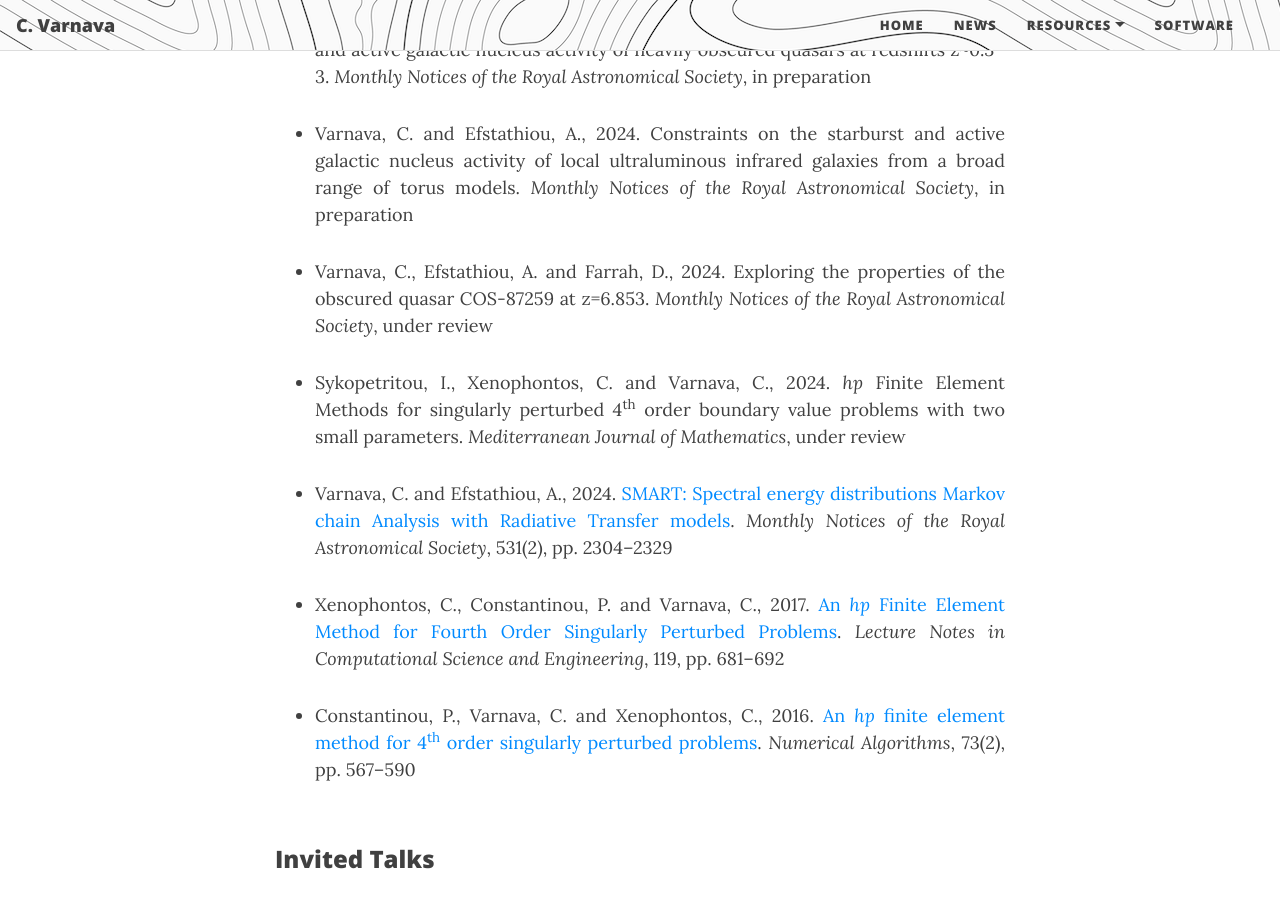
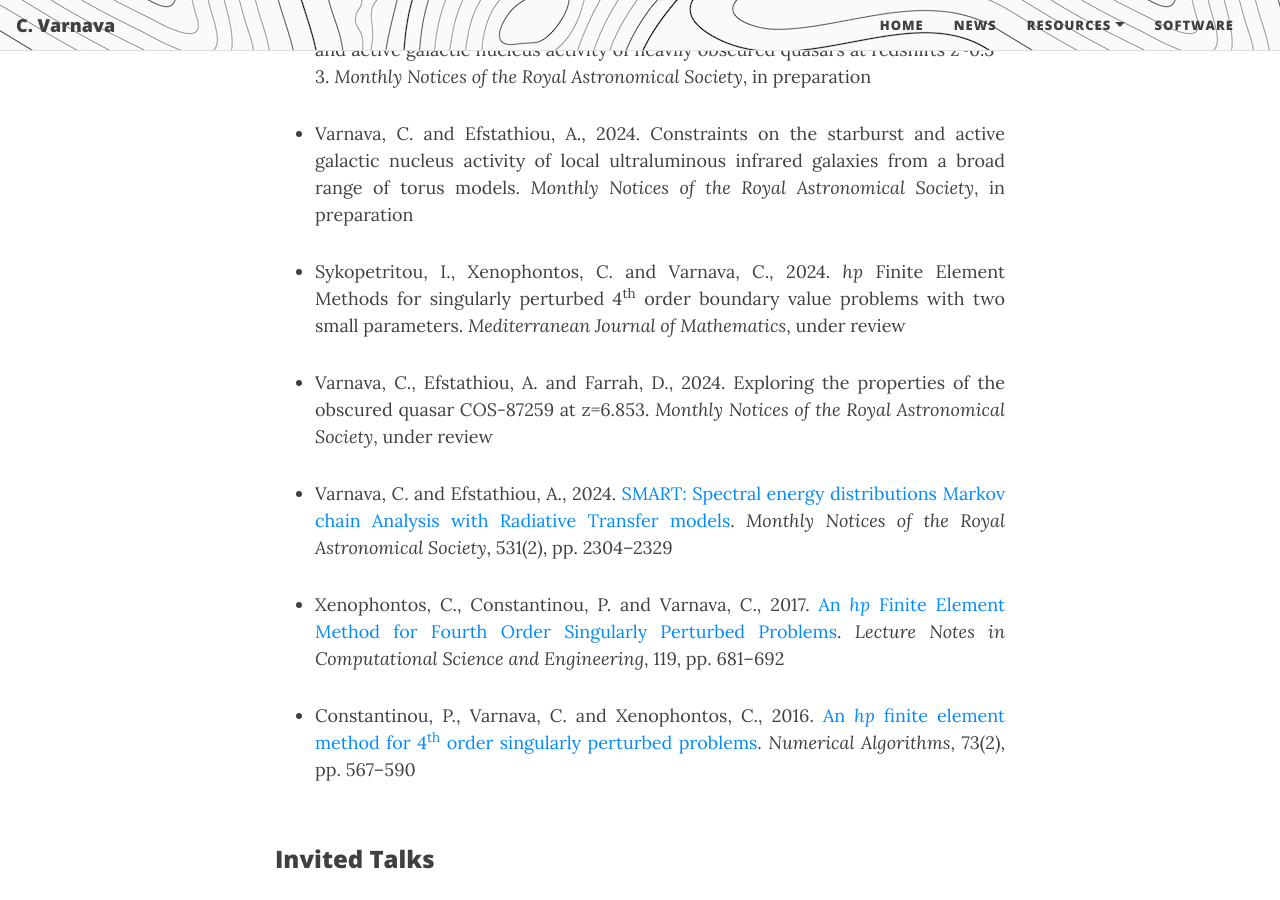
Before and after one commit to ch-var/ch-var.github.io, a Jekyll site: the page built from cv.html, in a window 1280 px wide and 900 px high, scrolled down 3100 px. Built offline with Jekyll 4.4.1, drawn with Linux system fonts in a browser that asks for light colours.

Commit message:
Update cv.html

```diff
--- a/cv.html
+++ b/cv.html
@@ -98,9 +98,9 @@ Founding member of Women in Mathematical Sciences in Cyprus (WMSC)
 <p>
 <li align='justify'>Varnava, C. and Efstathiou, A., 2024. Constraints on the starburst and active galactic nucleus activity of local ultraluminous infrared galaxies from a broad range of torus models. <i>Monthly Notices of the Royal Astronomical Society</i>, in preparation</li>
 <p>
+<li align='justify'>Sykopetritou, I., Xenophontos, C. and Varnava, C., 2024. <i>hp</i> Finite Element Methods for singularly perturbed 4<sup>th</sup> order boundary value problems with two small parameters. <i>Mediterranean Journal of Mathematics</i>, under review</li>
+<p>
 <li align='justify'>Varnava, C., Efstathiou, A. and Farrah, D., 2024. Exploring the properties of the obscured quasar COS-87259 at z=6.853. <i>Monthly Notices of the Royal Astronomical Society</i>, under review</li>
-<p>
-<li align='justify'>Sykopetritou, I., Xenophontos, C. and Varnava, C., 2024. <i>hp</i> Finite Element Methods for singularly perturbed 4<sup>th</sup> order boundary value problems with two small parameters. <i>Mediterranean Journal of Mathematics</i>, under review</li>
 <p>
 <li align='justify'>Varnava, C. and Efstathiou, A., 2024. <a href="https://doi.org/10.1093/mnras/stae1141">SMART: Spectral energy distributions Markov chain Analysis with Radiative Transfer models</a>. <i>Monthly Notices of the Royal Astronomical Society</i>, 531(2), pp. 2304–2329</li>
 <p>
```
